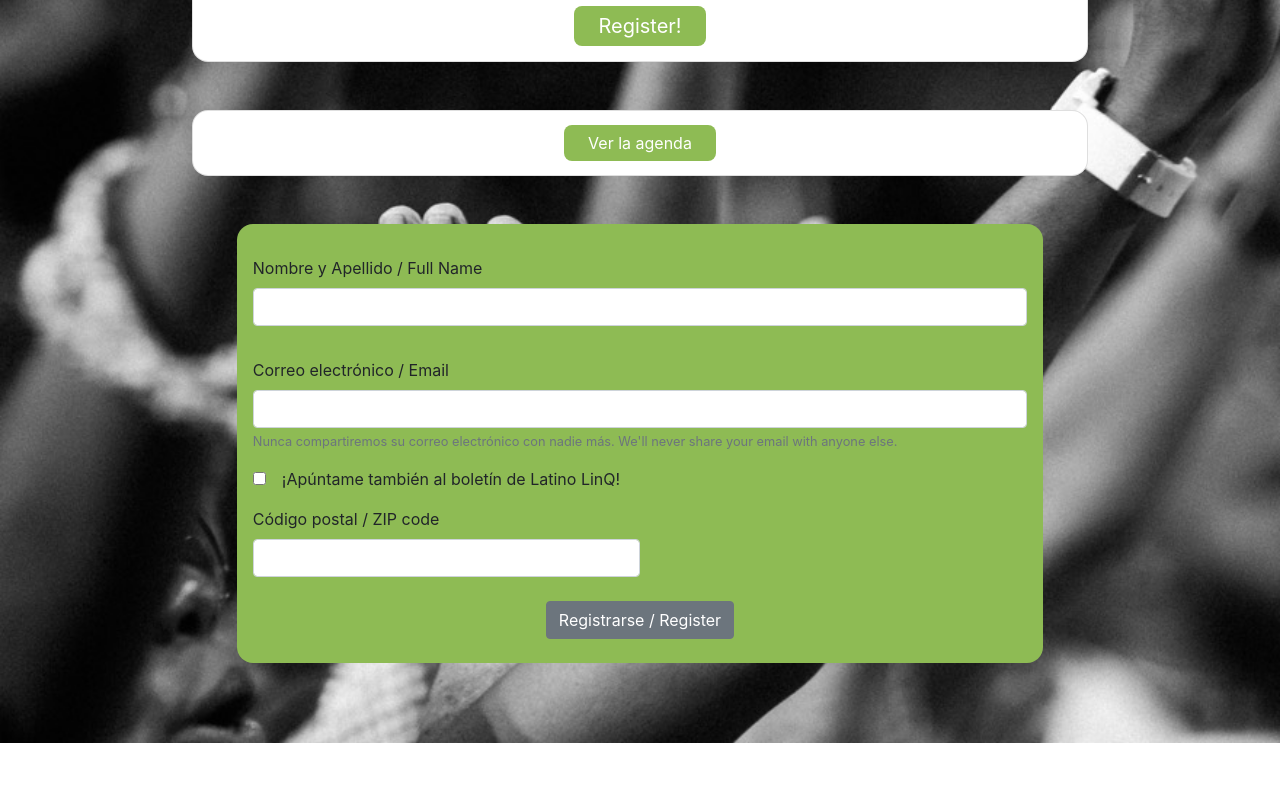
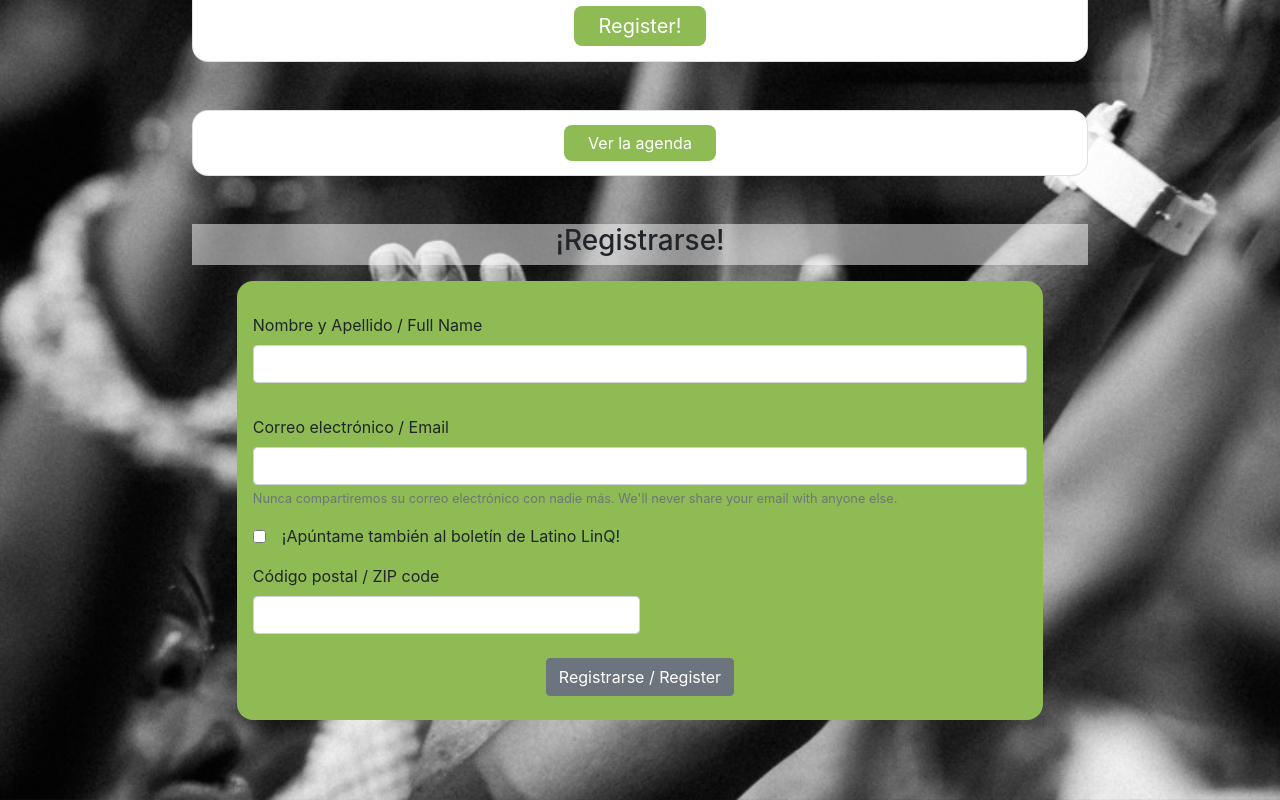
Before and after one commit to scottrollan/linq-events, a React (Create React App) app: page / in a window 1280 px wide. Shown: the part 828-1628 px from the top of the page. Before the commit the page ends 1571 px from the top, so only its background shows below. Built offline with nearby package versions, Linux system fonts and the light colour scheme; the HTML template or start-up script is replaced by a standard one.

Commit message:
add Register banner above register bar on landing page

```diff
--- a/src/components/pages/Landing.js
+++ b/src/components/pages/Landing.js
@@ -74,6 +74,9 @@ export default function Landing() {
             </Link>
           </Card.Body>
         </Card>
+        <div className={styles.header}>
+          <h3>¡Registrarse!</h3>
+        </div>
         <RegisterForm />
       </div>
     </div>
--- a/src/components/pages/Landing.module.scss
+++ b/src/components/pages/Landing.module.scss
@@ -31,7 +31,13 @@
     color: var(--normal-font-color);
   }
 }
-
+.header {
+  display: flex;
+  justify-content: center;
+  align-items: center;
+  background-color: var(--overlay-light);
+  width: 100%;
+}
 @media screen and (max-width: $breakpoint-medium) {
   .landingContent {
     padding: 0 10px;
```
